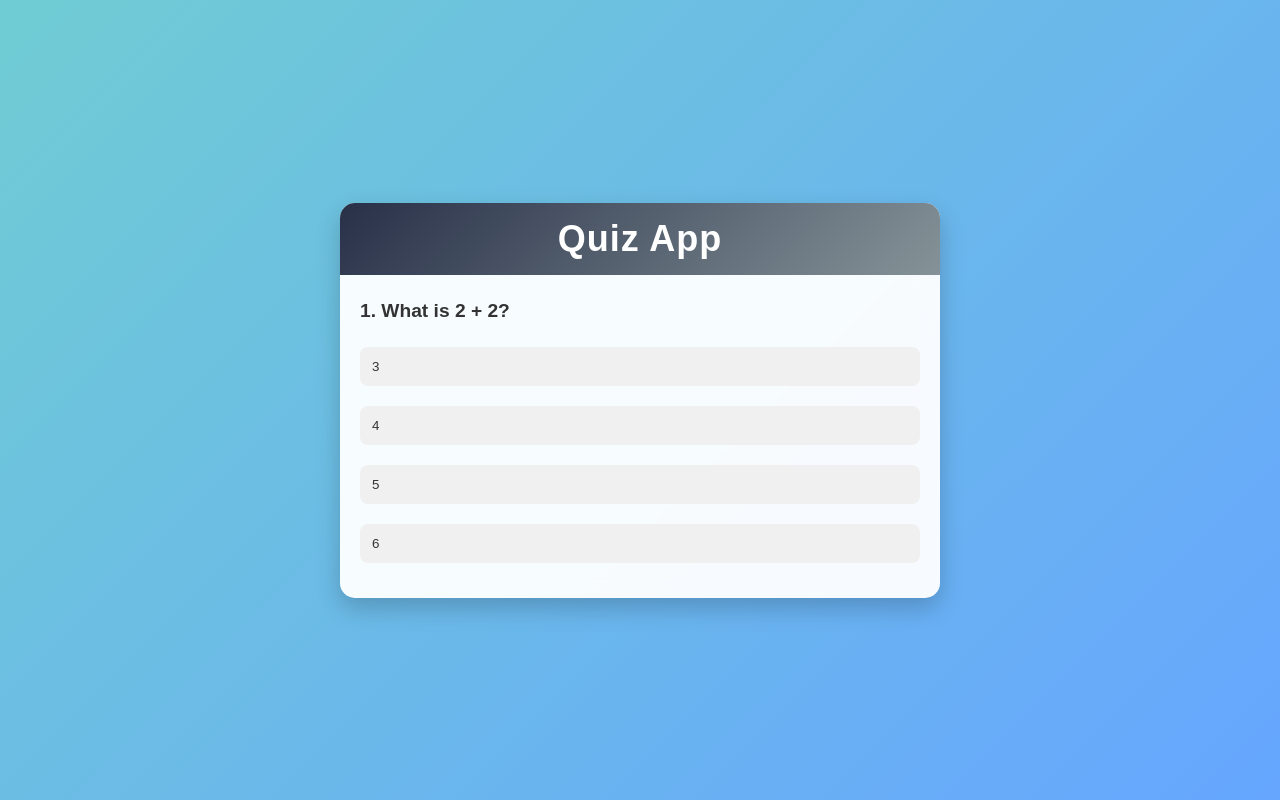
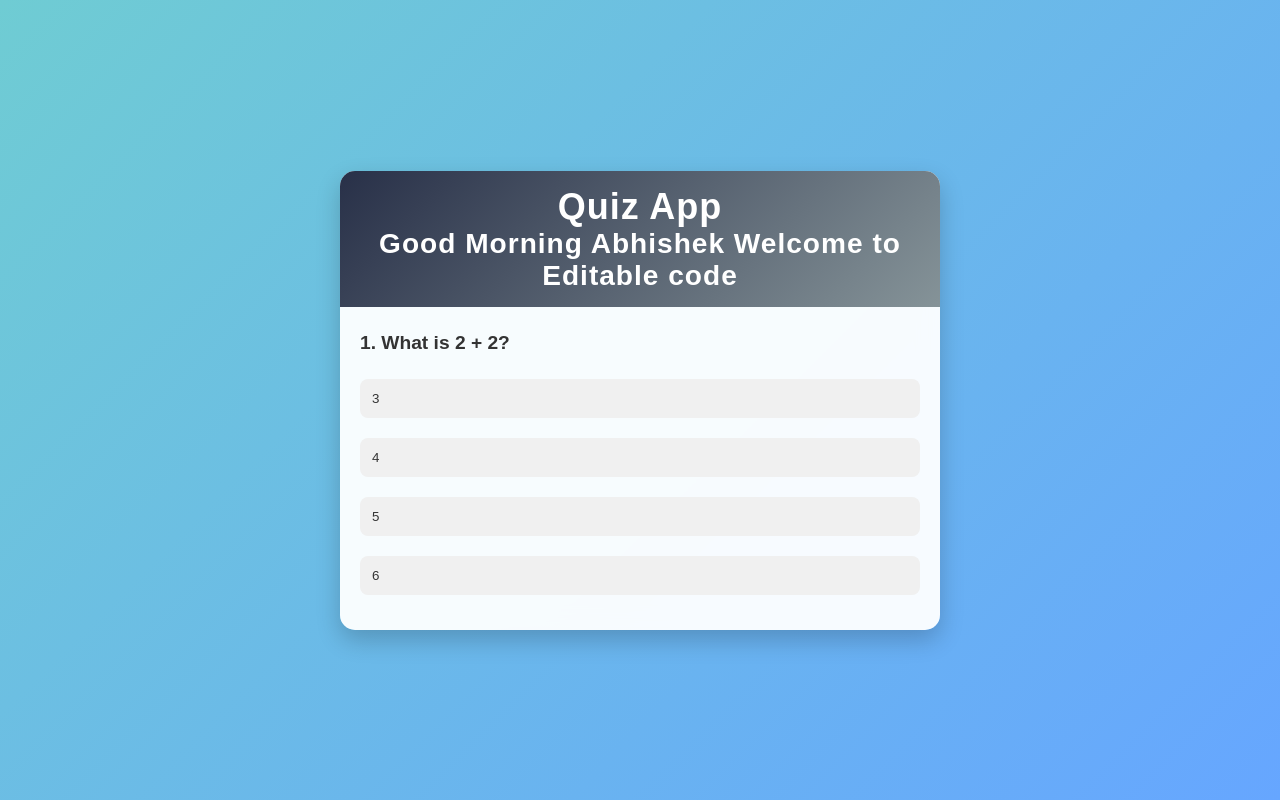
Before and after one commit to abhishek-rajkumar/Quiz_App, a plain HTML site: page index.html in a window 1280 px wide. Drawn offline with Linux system fonts and the light colour scheme.

Commit message:
Update index.html

```diff
--- a/index.html
+++ b/index.html
@@ -10,6 +10,7 @@
     <div class="app">
         <div class="quiz-app">
             <h2>Quiz App</h2>
+            <h3>Good Morning Abhishek Welcome to Editable code</h3>
         </div>
         <div class="quiz">
             <h4 id="question">Question goes here</h4>
@@ -25,4 +26,5 @@
 
     <script src="script.js"></script>
 </body>
+
 </html>
```
